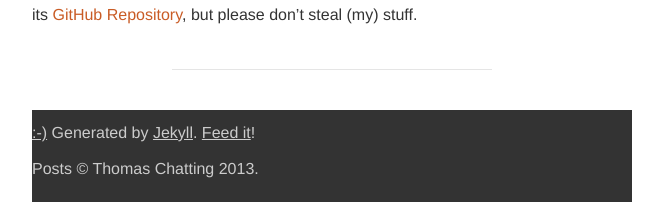
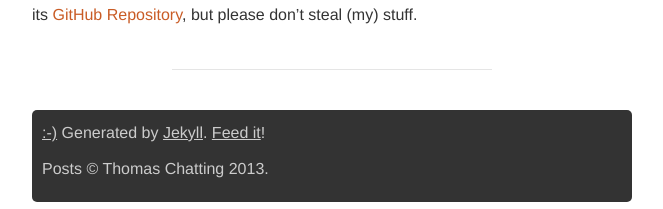
Before and after one commit to tomchatting/tomchatting.github.io, a Jekyll site: the page built from about.markdown, in a window 1280 px wide. Shown: the part 1726-1935 px from the top of the page, without its empty margins (308-971 px from the left). Built offline with Jekyll 4.4.1, drawn with Linux system fonts in a browser that asks for light colours.

Commit message:
Add footer to header call

```diff
--- a/css/main.css
+++ b/css/main.css
@@ -34,7 +34,7 @@ table {
 	position: relative;
 }
 
-.banner, .footer {
+.banner, footer {
     margin: 10px 0 10px;
     border-radius: 5px;
 }
@@ -234,8 +234,7 @@ ol.nav { list-style: none; margin-left: 0; }
 .pagination>li>a:hover { background-color: #F00; color: #FFF; }
 
 footer {
-	padding-top: 10px;
-	padding-bottom: 10px;
+	padding: 10px;
 	color: #ccc;
 	background-color: #333;
 	clear: both;
```
